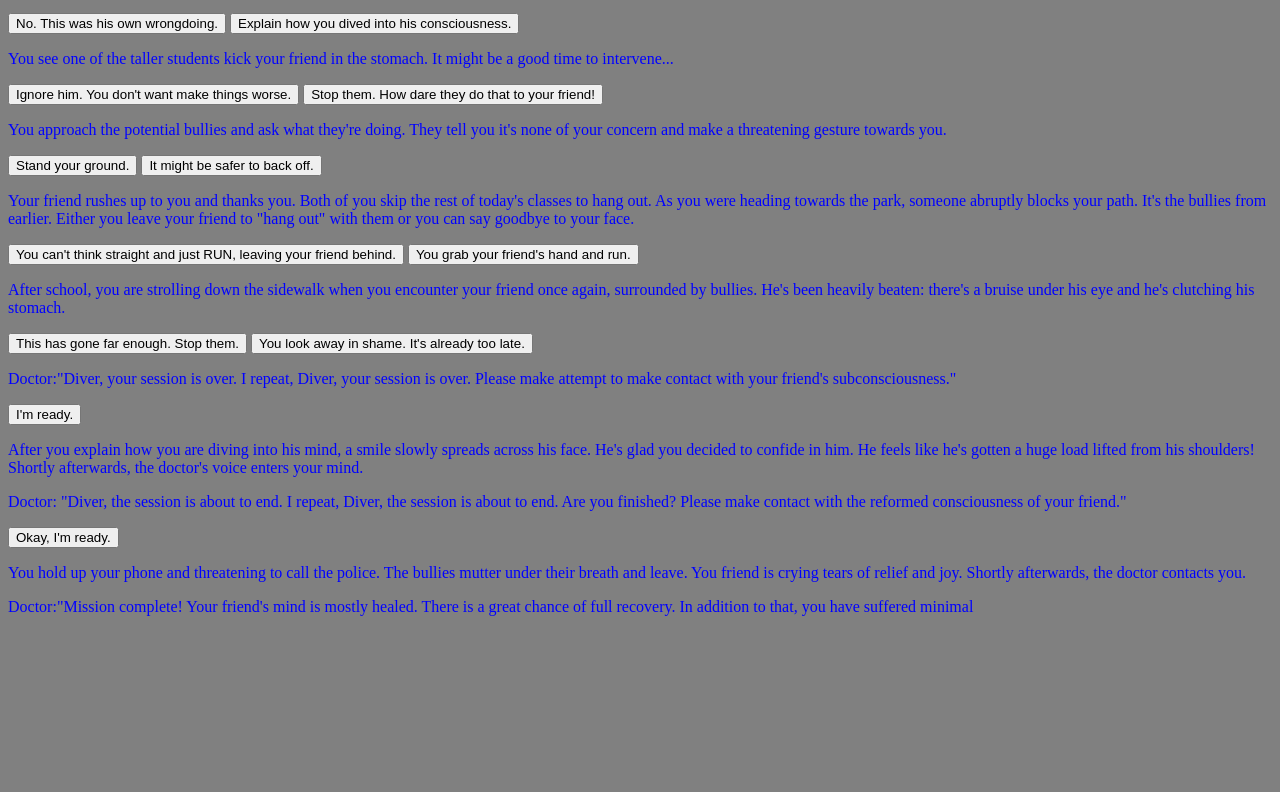
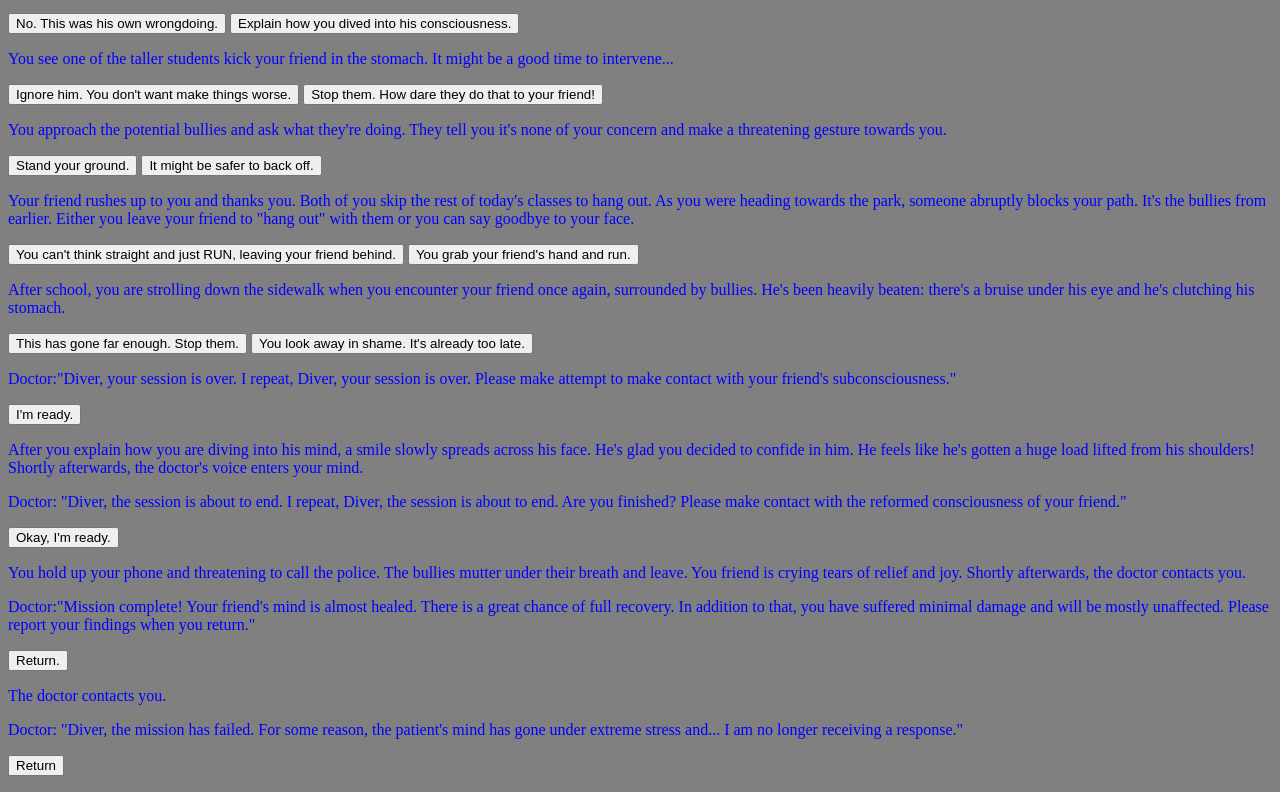
Before and after one commit to ScriptEdBayHackathon2k18/teamM, a website: page views/story.html in a window 1280 px wide. Shown: the part 388-1180 px from the top of the page. Before the commit the page ends 1020 px from the top, so only its background shows below. Drawn offline with Linux system fonts and the light colour scheme.

Commit message:
🎽🏄 Checkpoint ./views/story.html:789123/575 ./public/client.js:789225/757 ./public/data.json:789123/498

```diff
--- a/public/data.json
+++ b/public/data.json
@@ -28,7 +28,7 @@
   }
 },{
 	"id": 2,
-	"content": "",
+	"content": "<p>\r\n           You wake up in front of your friend's house. It looks like... he's taking drugs?!? He's only 15. \r\n          Should you stop him?\r\n        <\/p>",
   "background": "#686868",
 	"options": {
 		"leftbutton": {
--- a/views/story.html
+++ b/views/story.html
@@ -156,13 +156,26 @@
           breath and leave. You friend is crying tears of relief and joy. Shortly afterwards, the doctor contacts you.
         </p>
         <p>
-          Doctor:"Mission complete! Your friend's mind is mostly healed. There is a great chance of full recovery.
-          In addition to that, you have suffered minimal
+          Doctor:"Mission complete! Your friend's mind is almost healed. There is a great chance of full recovery.
+          In addition to that, you have suffered minimal damage and will be mostly unaffected. Please report your findings
+          when you return."
         </p>
+        <button class="200">
+          Return.
+        </button>
       </div>
 
       <div id="elevenres">
-
+        <p>
+          The doctor contacts you.
+        </p>
+        <p>
+          Doctor: "Diver, the mission has failed. For some reason, the patient's mind has gone under extreme stress
+          and... I am no longer receiving a response."
+        </p>
+        <button class="100">
+          Return
+        </button>
       </div>
 
       <div id="100">
```
Also changed, not shown: public/client.js (+16 -8 lines).
